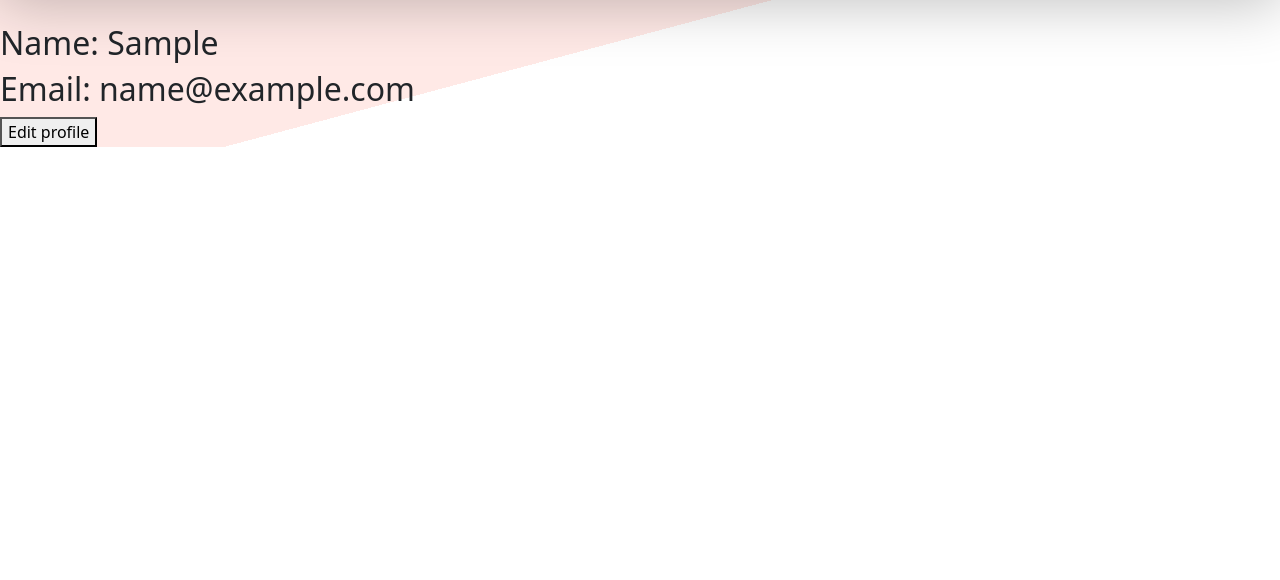
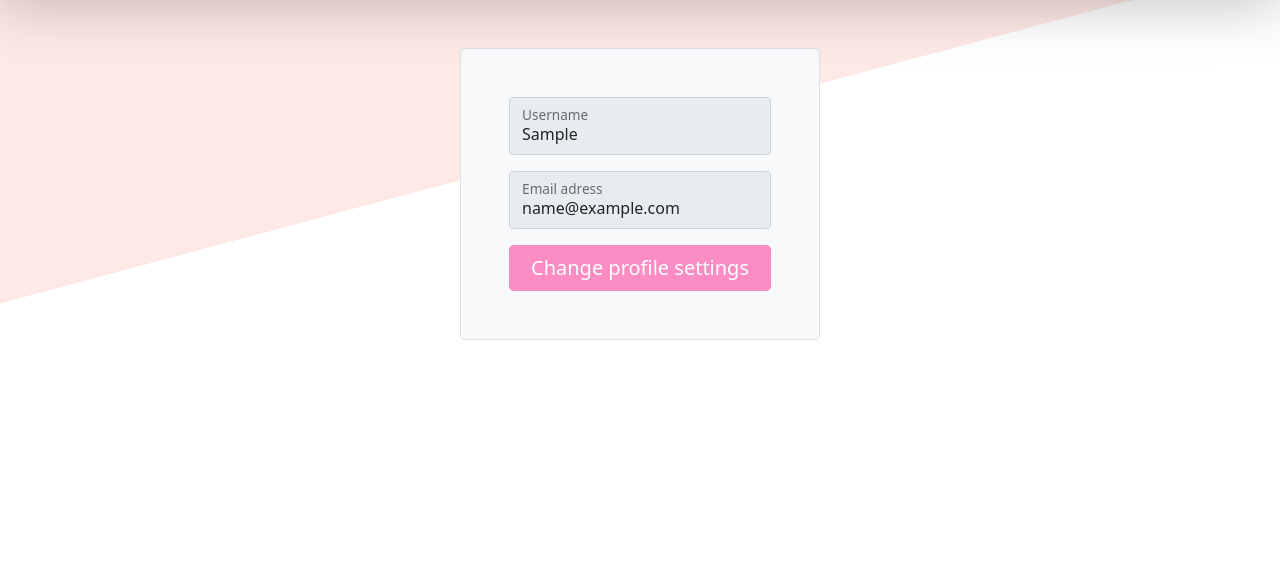
Before and after one commit to jonfra165/Thankyou, a Flask app: page /profile in a window 1280 px wide. Shown: the part 76-656 px from the top of the page. Run offline with Flask 2, Linux system fonts and the light colour scheme; the visitor is signed in with stand-in values (Sample User, id 1); data comes from the database, SQL or seed files in the repository.

Commit message:
Added new form for profile
Styled profile-form in CSS

```diff
--- a/ThankYou_Kod/ThankYou/website/static/styles/style.css
+++ b/ThankYou_Kod/ThankYou/website/static/styles/style.css
@@ -90,3 +90,20 @@ body {
   position: relative;
   left: -35px;
 }
+
+/*PROFILE*/
+
+.changeprofile {
+  width: 30%;
+  margin: auto;
+}
+
+.profile-button {
+  background-color: #fc8cc4;
+  border: #ced4da;
+}
+
+.profile-button:hover {
+  background-color: #ff5cad;
+  border: #ced4da;
+}
--- a/ThankYou_Kod/ThankYou/website/templates/profile.html
+++ b/ThankYou_Kod/ThankYou/website/templates/profile.html
@@ -3,10 +3,18 @@
 
 {% block content %}
 
-<div id="profile">
-    <h2>Name: {{ user.first_name }}</h2>
-    <h2>Email: {{ user.email }}</h2>
-    <button onclick="window.location.href='/edit'">Edit profile</button>
+<div class="container mt-5 changeprofile">
+    <form class="p-4 p-md-5 border rounded-3 bg-light" id="log-in" action="/edit" method="POST">
+      <div class="form-floating mb-3">
+        <input type="text" readonly name="email" class="form-control" id="floatingInput" value="{{ user.first_name }}">
+        <label for="floatingInput">Username</label>
+      </div>
+      <div class="form-floating mb-3">
+        <input type="email" readonly name="fname" class="form-control" id="floatingInput" value="{{ user.email }}">
+        <label for="floatingInput">Email adress</label>
+      </div>
+      <button class="w-100 btn btn-lg btn-primary profile-button">Change profile settings</button>
+    </form>
+</div>
 
-</div>
 {% endblock %}
```
Also changed, not shown: ThankYou_Kod/ThankYou/website/templates/edit.html (+17 -20 lines).
